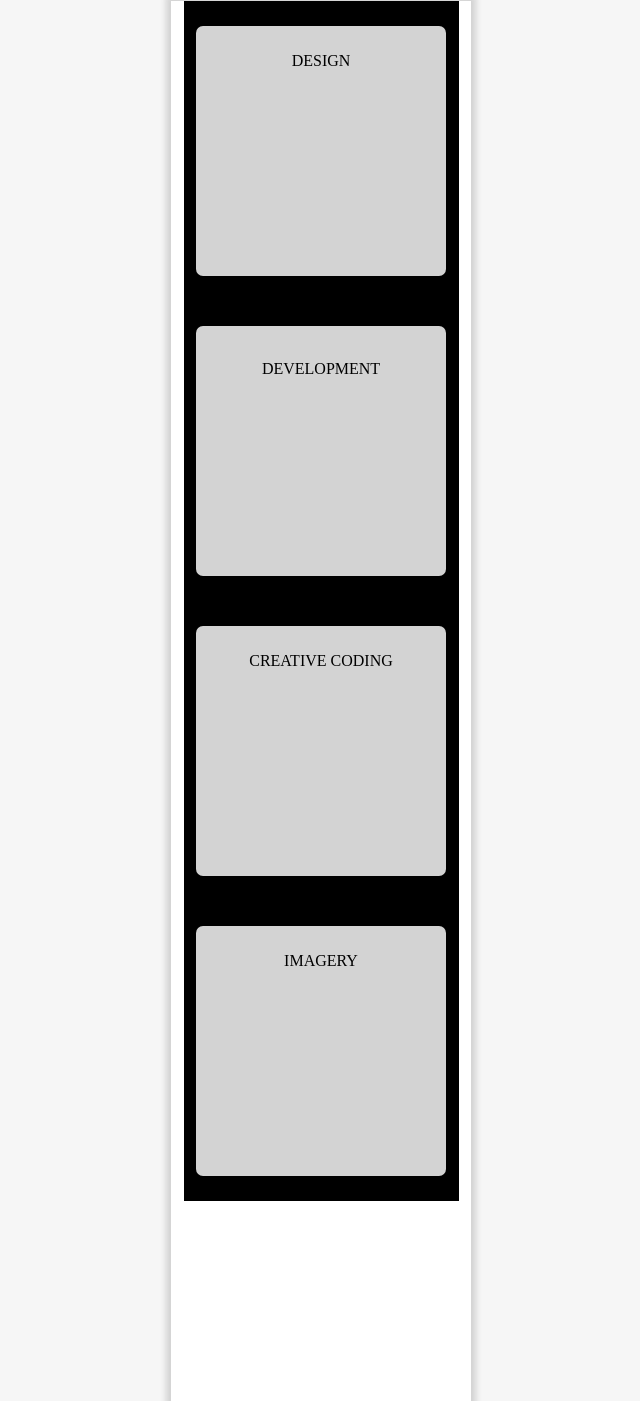
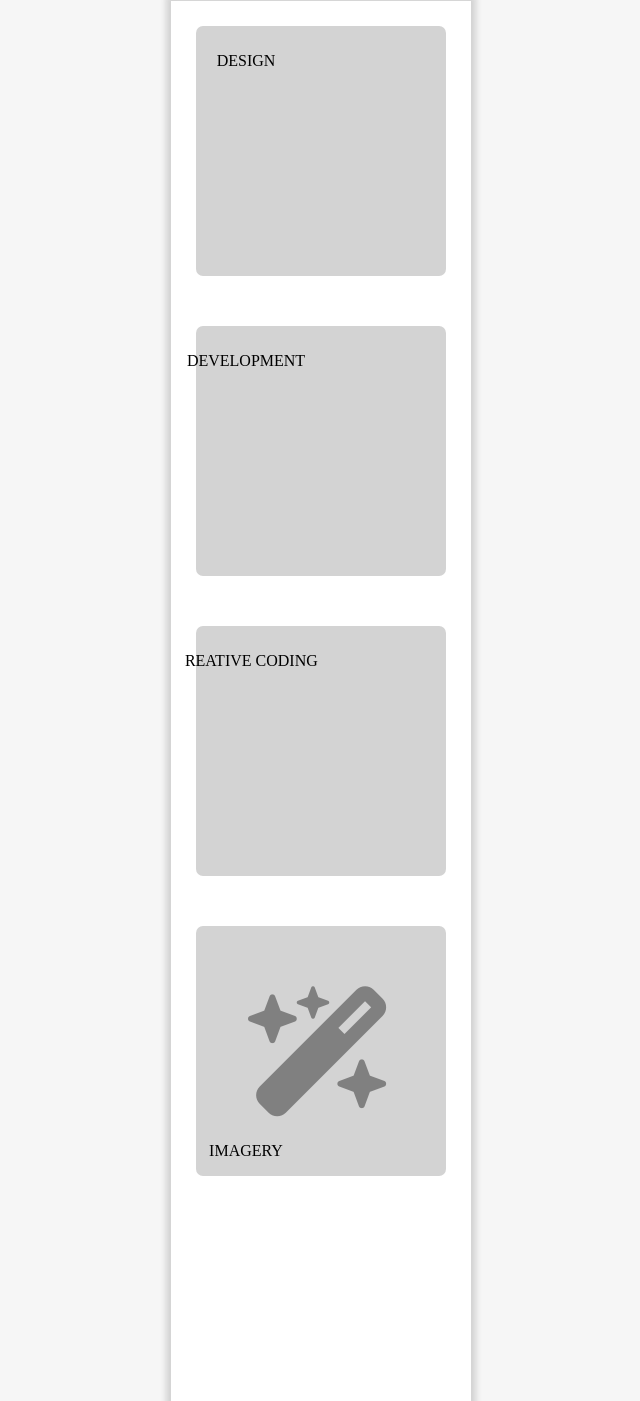
Before and after one commit to studiosemantica/magdalenaK.github.io, a plain HTML site: page index.html in a window 1280 px wide. Shown: the part 1907-3308 px from the top of the page, without its empty margins (319-959 px from the left). Drawn offline with nearby package versions, Linux system fonts and the light colour scheme; no server answers; a web font is replaced by a local one.

Commit message:
Added first Icon to Specialty card and added classes to <p> tags for Specialty cards to customize styling.

```diff
--- a/index.html
+++ b/index.html
@@ -64,10 +64,10 @@
  <!-- Specialties Section -->
 
   <div class="column-section"> <div id="specialties">
-    <div class="featureSquare" id="design"><p>DESIGN</p></div>
-    <div class="featureSquare" id="development"><p></p>DEVELOPMENT</div>
-    <div class="featureSquare" id="creativeCoding"><p>CREATIVE CODING</p></div>
-    <div class="featureSquare" id="imagery"><p>IMAGERY</p></div>
+    <div class="featureSquare" id="design"></i><p class="alignLeft">DESIGN</p></div>
+    <div class="featureSquare" id="development"><p class="alignLeft">DEVELOPMENT</p></div>
+    <div class="featureSquare" id="creativeCoding"><p class="alignLeft">CREATIVE CODING</p></div>
+    <div class="featureSquare" id="imagery"><i class="fa fa-magic" aria-hidden="true"></i><p class="alignLeft">IMAGERY</p></div>
     </div>
    </div>
 
--- a/style.css
+++ b/style.css
@@ -214,7 +214,6 @@ box-shadow:         0px 0px 6px 5px rgba(50, 50, 50, 0.18);
     margin:125px auto auto auto;
     width:275px;
     height:1200px;
-    background-color:black;
     overflow:hidden;
 }
     /* /* overflow will allow to link all the links
@@ -231,6 +230,12 @@ box-shadow:         0px 0px 6px 5px rgba(50, 50, 50, 0.18);
 
 }
 
+.alignLeft {
+margin-left:-150px;
+}
+
+
+
 #design {
 }
 
@@ -241,6 +246,12 @@ box-shadow:         0px 0px 6px 5px rgba(50, 50, 50, 0.18);
 }
 
 #imagery {
+}
+
+.fa-magic{
+    color:grey;
+    margin-top:60px;
+    font-size:130px;
 }
 
 .slantedonTopProjects {
```
